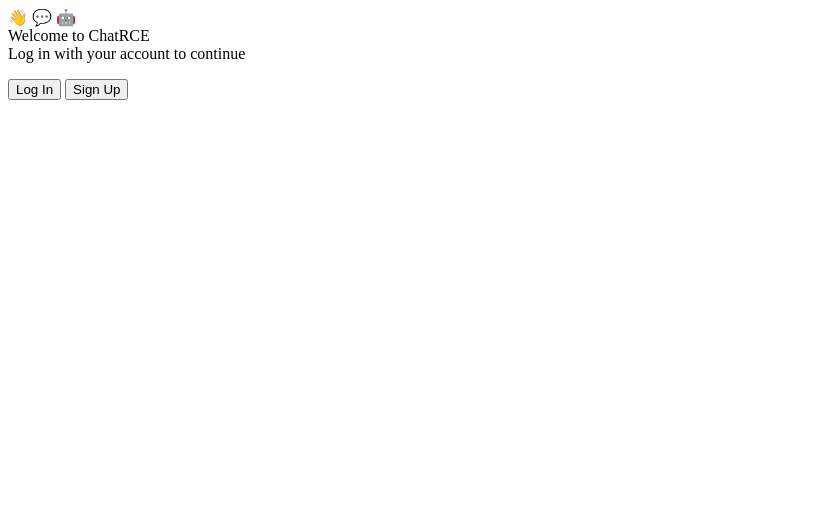
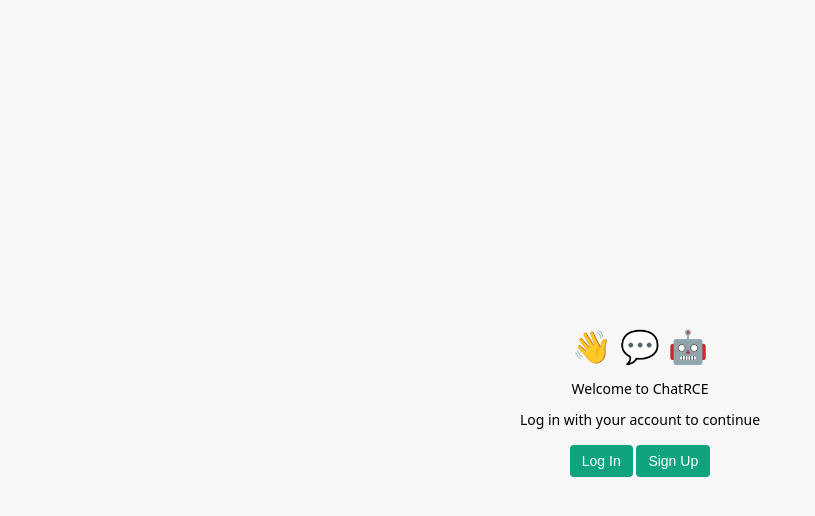
Before and after one commit to NicholasL1/QuantumBot-Core, a Next.js app in the folder frontend/: page / in a window 1280 px wide. Shown: the top 516 px of the page, without its empty margins (0-815 px from the left). Built offline with nearby package versions, Linux system fonts and the light colour scheme; no server answers; a web font is replaced by a local one.

Commit message:
Fixed static page build issue and added basic styling for auth page

```diff
--- a/frontend/package.json
+++ b/frontend/package.json
@@ -17,6 +17,7 @@
     "antd": "^5.17.0",
     "bootstrap": "^5.3.3",
     "firebase": "^10.11.1",
+    "firebase-tools": "^13.8.3",
     "font-awesome": "^4.7.0",
     "next": "14.2.3",
     "react": "^18",
--- a/frontend/src/pages/ChatsPage/components/ChatCard.tsx
+++ b/frontend/src/pages/ChatsPage/components/ChatCard.tsx
@@ -4,7 +4,7 @@
   ChatObject,
 } from "react-chat-engine-advanced";
 
-import { getOtherUser } from "@/functions/getOtherUser";
+import { getOtherUser } from "../../../functions/getOtherUser";
 
 interface CustomChatCardProps extends ChatCardProps {
   username: string;
--- a/frontend/src/pages/ChatsPage/components/MessageForm.tsx
+++ b/frontend/src/pages/ChatsPage/components/MessageForm.tsx
@@ -1,13 +1,10 @@
-import { useContext, useState } from "react";
-
-import { User } from "firebase/auth";
+import { useState } from "react";
 
 import { CaretUpFilled } from "@ant-design/icons";
 
 import { MessageObject, MessageFormProps } from "react-chat-engine-advanced";
 
 import { nowTimeStamp } from "../../../functions/dates";
-import { Context } from "../../../functions/context";
 
 interface CustomMessageFormProps extends MessageFormProps {
   displayName: string;
--- a/frontend/src/pages/ChatsPage/components/Sidebar.tsx
+++ b/frontend/src/pages/ChatsPage/components/Sidebar.tsx
@@ -14,7 +14,6 @@
 interface SidebarProps {
   photoURL: string;
   displayName: string;
-  email: string;
 }
 
 export default function Sidebar(props: SidebarProps) {
@@ -31,7 +30,7 @@
         avatarUrl={
           typeof props.photoURL === "string" ? props.photoURL : undefined
         } // Avatar = photoURL, username = email
-        username={props.displayName! || props.email!}
+        username={props.displayName!}
         isOnline={true}
       />
       <LogoutOutlined onClick={() => signOut(auth)} className="signout-icon" />
--- a/frontend/src/pages/ChatsPage/index.tsx
+++ b/frontend/src/pages/ChatsPage/index.tsx
@@ -1,4 +1,3 @@
-import { CSSProperties } from "react";
 import Image from "next/image";
 
 import { User } from "firebase/auth";
@@ -25,15 +24,18 @@
 import MessageForm from "./components/MessageForm";
 
 interface ChatProps {
-  user: User;
+  user: User | null;
 }
 
 // Use firebaseAuth User to get signed in user
 export default function Page(props: ChatProps) {
+  // Handle case where props.user might be null
+  const user = props.user || { displayName: "", uid: "", photoURL: "" };
+
   const chatProps = useMultiChatLogic(
     process.env.NEXT_PUBLIC_CHAT_ENGINE_PROJECT_ID!,
-    props.user.displayName!,
-    props.user.uid
+    user.displayName!,
+    user.uid!
   );
 
   // If webpage in mobile mode
@@ -68,9 +70,8 @@
             }}
           >
             <Sidebar
-              photoURL={props.user.photoURL!}
-              displayName={props.user.email!}
-              email={props.user.email!}
+              photoURL={user.photoURL!}
+              displayName={user.displayName!}
             />
           </div>
           <div
--- a/frontend/src/styles/globals.css
+++ /dev/null
@@ -1,34 +0,0 @@
-body {
-  margin: 0px;
-  font-family: Söhne,ui-sans-serif,system-ui,-apple-system,Segoe UI,Roboto,Ubuntu,Cantarell,Noto Sans,sans-serif,Helvetica Neue,Arial,Apple Color Emoji,Segoe UI Emoji,Segoe UI Symbol,Noto Color Emoji;
-  font-size: .875rem;
-}
-.page {
-  width: 100vw;
-  height: 100vh;
-  background-color: rgb(247,247,248);
-  text-align: center;
-  display: table-cell;
-  vertical-align: middle;
-}
-
-/* Auth Page */
-.logo {
-  font-size: 32px;
-  padding-bottom: 12px;
-}
-.text {
-  padding-bottom: 12px;
-}
-.button {
-  background-color: #10a37f;
-  border: none;
-  padding: .5rem .75rem;
-  color: white;
-  font-size: .875rem;
-  border-radius: .25rem;
-  cursor: pointer;
-}
-.button:hover {
-  background-color: #10886a;
-}
--- a/frontend/src/styles/theme.css
+++ b/frontend/src/styles/theme.css
@@ -420,3 +420,39 @@
   width: 1vw;
   height: 100vh;
 }
+
+
+body {
+  margin: 0px;
+  font-family: Söhne,ui-sans-serif,system-ui,-apple-system,Segoe UI,Roboto,Ubuntu,Cantarell,Noto Sans,sans-serif,Helvetica Neue,Arial,Apple Color Emoji,Segoe UI Emoji,Segoe UI Symbol,Noto Color Emoji;
+  font-size: .875rem;
+}
+.page {
+  width: 100vw;
+  height: 100vh;
+  background-color: rgb(247,247,248);
+  text-align: center;
+  display: table-cell;
+  vertical-align: middle;
+}
+
+/* Auth Page */
+.logo {
+  font-size: 32px;
+  padding-bottom: 12px;
+}
+.text {
+  padding-bottom: 12px;
+}
+.button {
+  background-color: #10a37f;
+  border: none;
+  padding: .5rem .75rem;
+  color: white;
+  font-size: .875rem;
+  border-radius: .25rem;
+  cursor: pointer;
+}
+.button:hover {
+  background-color: #10886a;
+}
```
Also changed, not shown: 1 other file (tests, documents, lock files or other folders).
